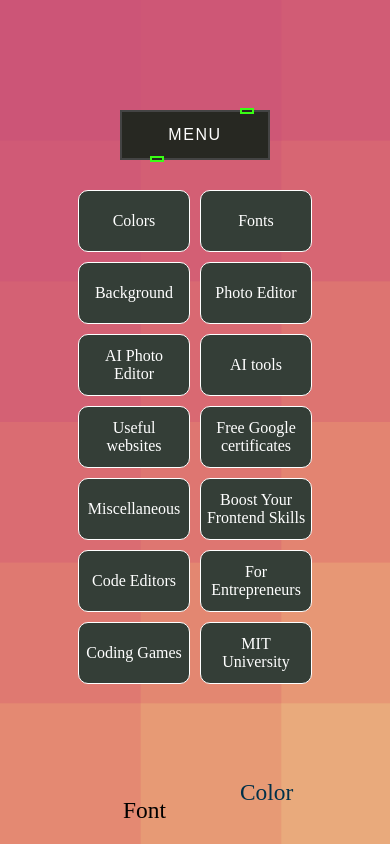
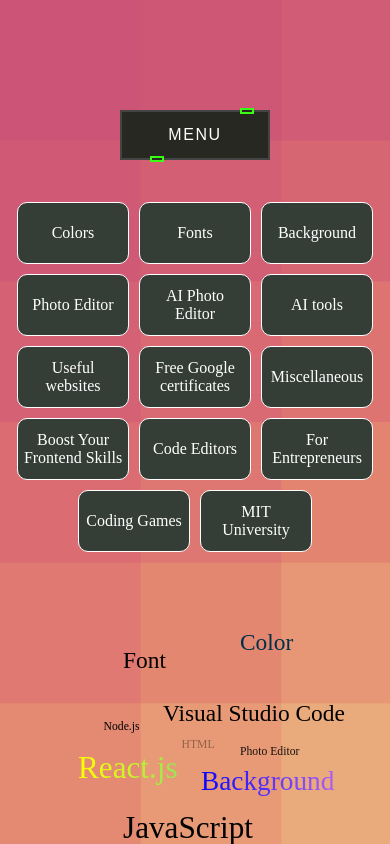
Before and after one commit to gines18/FrontEndHub, a React (Vite) app: page / in a window 390 px wide. Built offline with nearby package versions, Linux system fonts and the light colour scheme.

Commit message:
add hyperlink for Footer contact

```diff
--- a/src/components/Footer.jsx
+++ b/src/components/Footer.jsx
@@ -4,7 +4,7 @@ import "./Styles.css";
 function Footer() {
   return (
 <div id="container-footer">
- <a href="https://github.com/gines18/" target="_blank">Github</a>
+ <a id="contact" href="https://github.com/gines18/" target="_blank">Github</a>
 </div>
   );
 }
--- a/src/components/Styles.css
+++ b/src/components/Styles.css
@@ -34,6 +34,13 @@ body {
   z-index: 10;
 }
 
+@media (max-width: 390px){
+  #nav-slide {
+    width: 100%;
+    right: 0px;
+  }
+}
+
 #nav-slide-button {
   display: flex;
   justify-content: center;
@@ -61,6 +68,13 @@ body {
   align-items: center;
   flex-wrap: wrap;
   padding: 30px;
+}
+
+@media (max-width: 390px){
+  #button-container{
+    padding: 12px;
+    margin-top: 30px;
+  }
 }
 
 #button-category{
```
